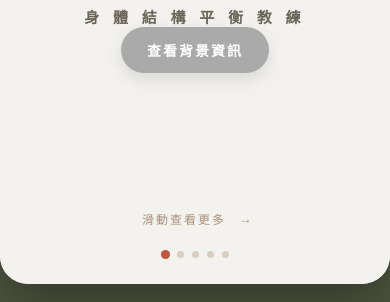
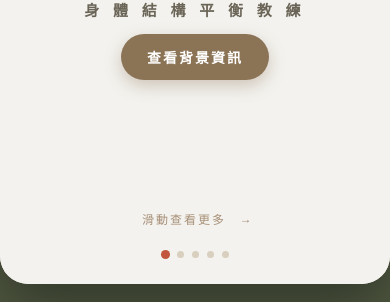
Before and after one commit to markcheng36/chunbalance-card, a plain HTML site: page index.html in a window 390 px wide. Shown: the part 542-844 px from the top of the page. Drawn offline with Linux system fonts and the light colour scheme.

Commit message:
Change card1 CTA button color from grey to brown to match phone button

```diff
--- a/index.html
+++ b/index.html
@@ -199,7 +199,7 @@
           <img class="logo" src="images/logo.png" alt="CB STUDIO">
           <div class="name">鄭鴻鈞<span class="nick">馬克</span></div>
           <div class="role">身 體 結 構 平 衡 教 練</div>
-          <a class="btn btn-grey" href="images/intro_card.jpg" target="_blank" rel="noopener">查看背景資訊</a>
+          <a class="btn btn-brown" href="images/intro_card.jpg" target="_blank" rel="noopener">查看背景資訊</a>
           </div>
           <div class="swipe-hint">滑動查看更多<span class="arrow">→</span></div>
         </section>
```
